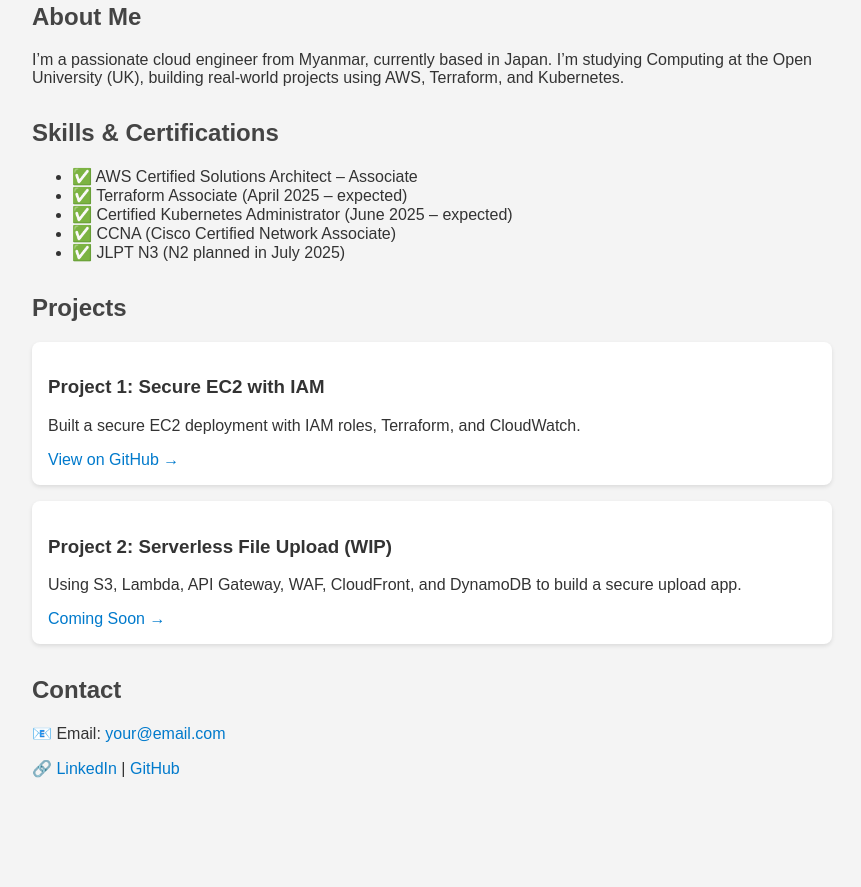
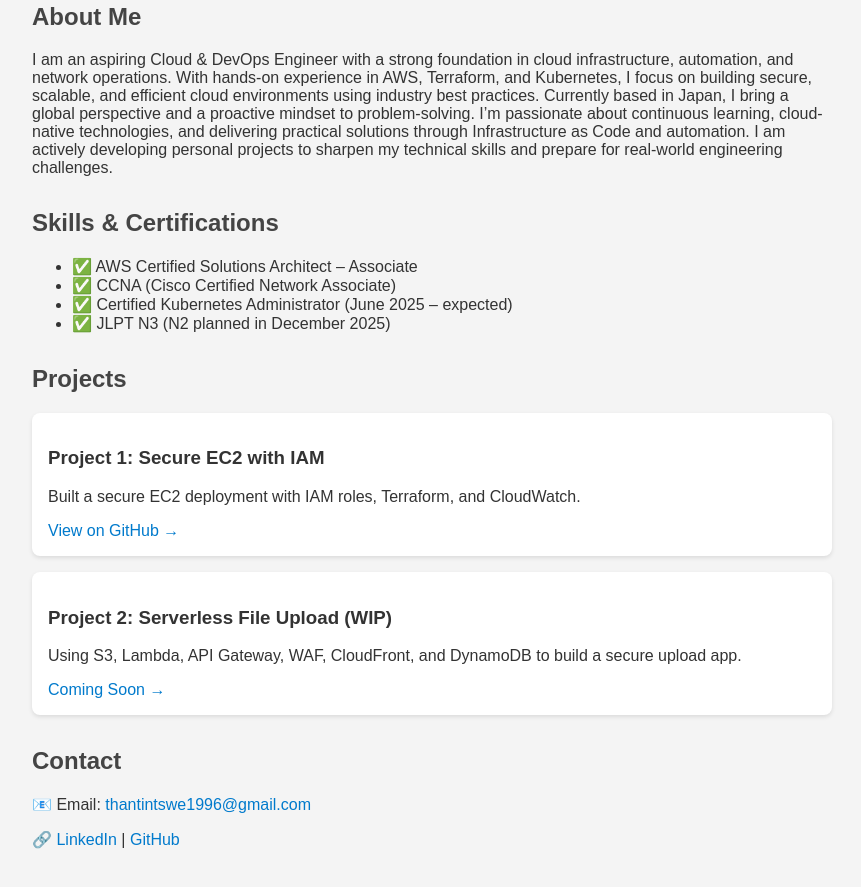
Before and after one commit to tts1196/tts1196.github.io, a plain HTML site: page index.html in a window 1280 px wide. Shown: the part 227-1114 px from the top of the page, without its empty margins (208-1069 px from the left). Before the commit the page ends 1069 px from the top, so only its background shows below. Drawn offline with Linux system fonts and the light colour scheme.

Commit message:
Update index.html

```diff
--- a/index.html
+++ b/index.html
@@ -50,17 +50,20 @@
   <main>
     <section>
       <h2>About Me</h2>
-      <p>I’m a passionate cloud engineer from Myanmar, currently based in Japan. I’m studying Computing at the Open University (UK), building real-world projects using AWS, Terraform, and Kubernetes.</p>
+      <p>I am an aspiring Cloud & DevOps Engineer with a strong foundation in cloud infrastructure, automation, and network operations. With hands-on experience in AWS, Terraform, and Kubernetes, I focus on building secure, scalable, and efficient cloud environments using industry best practices.
+
+Currently based in Japan, I bring a global perspective and a proactive mindset to problem-solving. I’m passionate about continuous learning, cloud-native technologies, and delivering practical solutions through Infrastructure as Code and automation. I am actively developing personal projects to sharpen my technical skills and prepare for real-world engineering challenges.
+
+</p>
     </section>
 
     <section>
       <h2>Skills & Certifications</h2>
       <ul>
         <li>✅ AWS Certified Solutions Architect – Associate</li>
-        <li>✅ Terraform Associate (April 2025 – expected)</li>
+        <li>✅ CCNA (Cisco Certified Network Associate)</li>
         <li>✅ Certified Kubernetes Administrator (June 2025 – expected)</li>
-        <li>✅ CCNA (Cisco Certified Network Associate)</li>
-        <li>✅ JLPT N3 (N2 planned in July 2025)</li>
+        <li>✅ JLPT N3 (N2 planned in December 2025)</li>
       </ul>
     </section>
 
@@ -82,8 +85,8 @@
 
     <section>
       <h2>Contact</h2>
-      <p>📧 Email: <a href="mailto:your@email.com">your@email.com</a></p>
-      <p>🔗 <a href="https://www.linkedin.com/in/than-tint-swe-3a51452a2/" target="_blank">LinkedIn</a> |
+      <p>📧 Email: <a href="tts1196@gmail.com">thantintswe1996@gmail.com</a></p>
+      <p>🔗 <a href="https://www.linkedin.com/in/than-tint-swe/" target="_blank">LinkedIn</a> |
          <a href="https://github.com/tts1196" target="_blank">GitHub</a></p>
     </section>
   </main>
```
